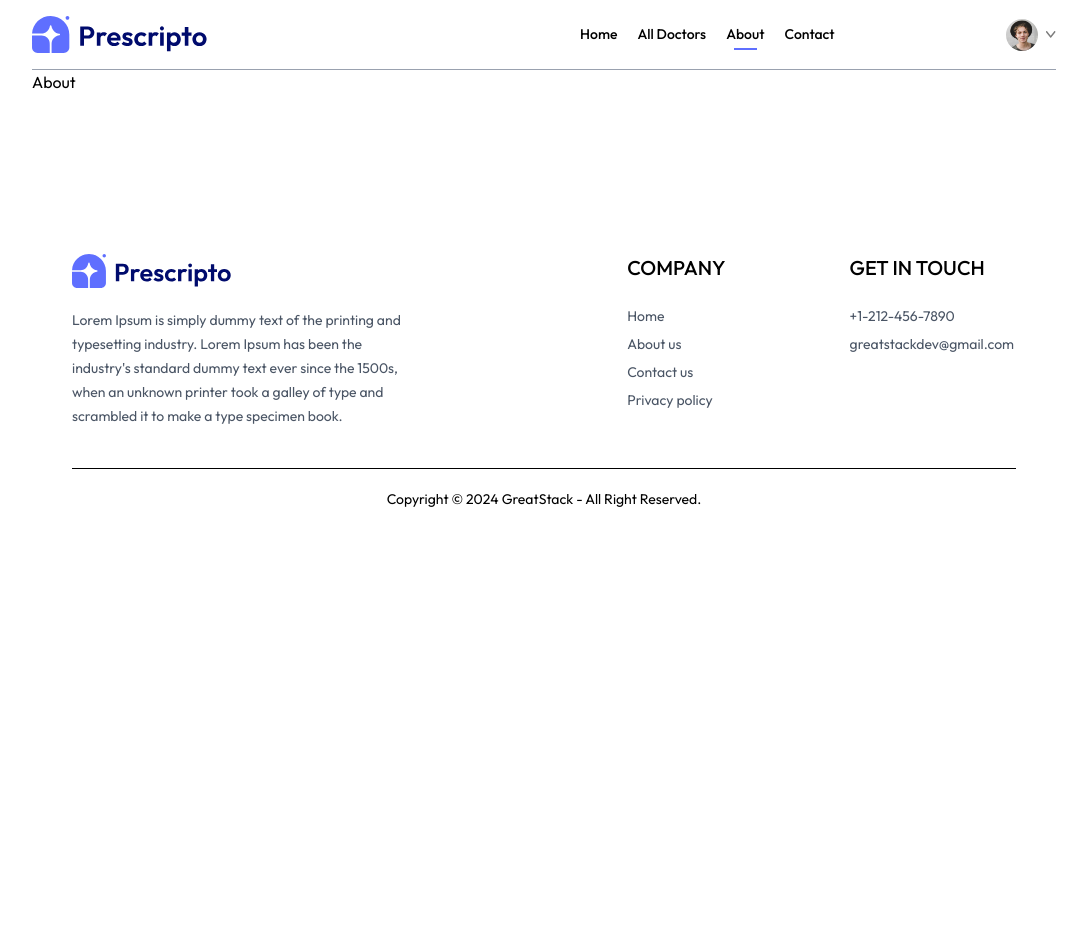
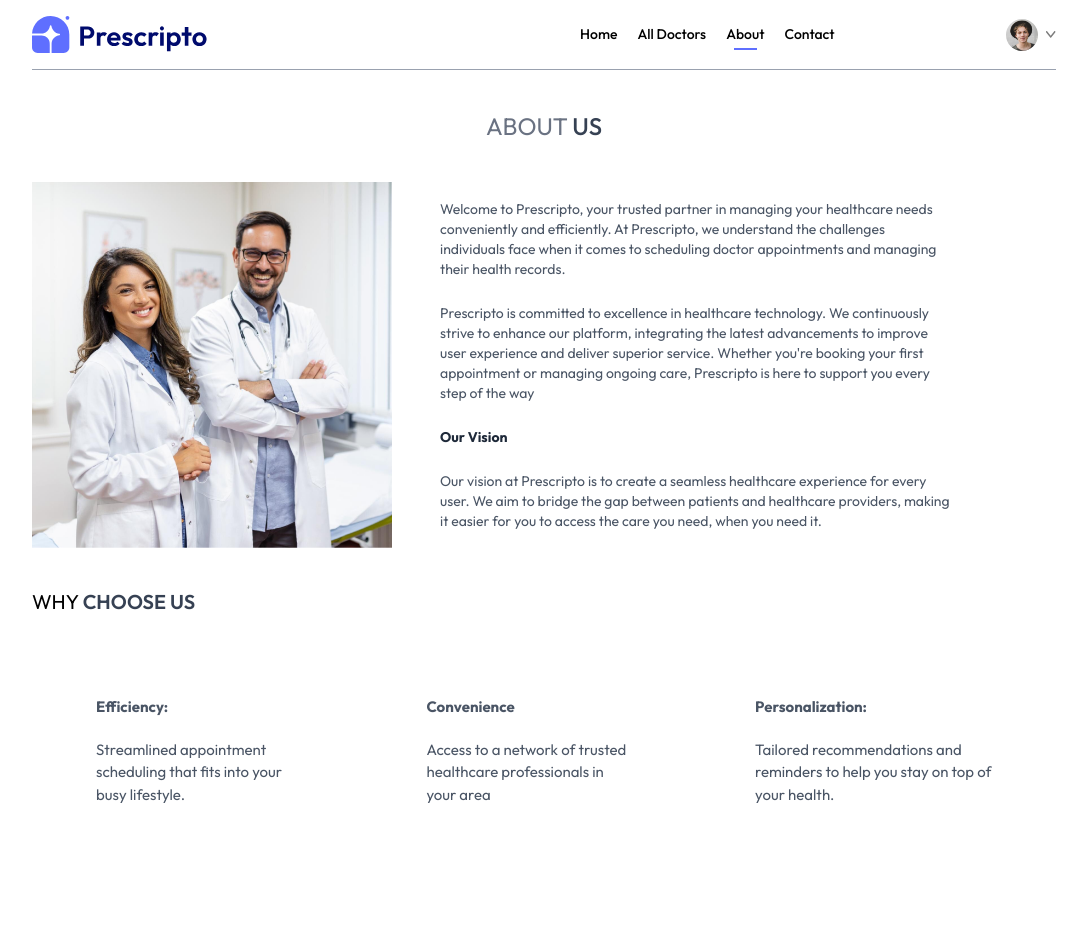
Before and after one commit to MuhammadNaeem001/Prescripto, a React (Vite) app: page /about in a window 1280 px wide. Shown: the top 952 px of the page, without its empty margins (96-1183 px from the left). Before the commit the page ends 800 px from the top, so only its background shows below. Built offline with nearby package versions, Linux system fonts and the light colour scheme.

Commit message:
contact page or landing pages are completed

```diff
--- a/src/pages/About.jsx
+++ b/src/pages/About.jsx
@@ -1,8 +1,45 @@
 import React from 'react'
+import { assets } from '../assets/assets'
 
 const About = () => {
   return (
-    <div>About</div>
+    <div>
+      <div className=' text-center text-2xl pt-10 text-gray-500'>
+        <p>ABOUT <span className='text-gray-700 font-medium'>US</span></p>
+      </div>
+      <div className='my-10 flex flex-col md:flex-row gap-12'>
+       <img className='w-full  md:max-w-[360px]' src={assets.about_image} alt='' />
+       <div className='flex flex-col justify-center gap-6 md:w-2/4 text-sm text-gray-600 '>
+        <p>Welcome to Prescripto, your trusted partner in managing your healthcare needs conveniently and efficiently. At Prescripto, we understand the challenges individuals face when it comes to scheduling doctor appointments and managing their health records.</p>
+        <p>Prescripto is committed to excellence in healthcare technology. We continuously strive to enhance our platform, integrating the latest advancements to improve user experience and deliver superior service. Whether you're booking your first appointment or managing ongoing care, Prescripto is here to support you every step of the way</p>
+        <b className='text-gray-800'>Our Vision</b>
+        <p>Our vision at Prescripto is to create a seamless healthcare experience for every user. We aim to bridge the gap between patients and healthcare providers, making it easier for you to access the care you need, when you need it.</p>
+       </div>
+      </div>
+
+
+<div className='text-xl my-4'>
+  <p>WHY  <span className='text-gray-700 font-semibold  '>CHOOSE US</span></p>
+</div>
+
+<div className='flex flex-col md:flex-row mb-20'>
+  <div className=' px-10 md:px-16 py-8 sm:py-16 flex flex-col gap-5 text-[15px] hover:bg-[#5F6FFF] hover:text-white transition-all duration-300 text-gray-600 cursor-pointer'>
+    <b>Efficiency:</b>
+    <p>Streamlined appointment scheduling that fits into your busy lifestyle.</p>
+  </div>
+  <div className=' px-10 md:px-16 py-8 sm:py-16 flex flex-col gap-5 text-[15px] hover:bg-[#5F6FFF] hover:text-white transition-all duration-300 text-gray-600 cursor-pointer'>
+
+     <b>Convenience</b>
+    <p>Access to a network of trusted healthcare professionals in your area</p>
+  </div>
+  <div className=' px-10 md:px-16 py-8 sm:py-16 flex flex-col gap-5 text-[15px] hover:bg-[#5F6FFF] hover:text-white transition-all duration-300 text-gray-600 cursor-pointer'>
+
+     <b>Personalization:</b>
+    <p>Tailored recommendations and reminders to help you stay on top of your health.</p>
+  </div>
+</div>
+
+    </div>
   )
 }
 
--- a/src/pages/Contact.jsx
+++ b/src/pages/Contact.jsx
@@ -1,8 +1,26 @@
 import React from 'react'
+import { assets } from '../assets/assets'
 
 const Contact = () => {
   return (
-    <div>Contact</div>
+    <div>
+      <div className='text-center text-2xl pt-10 text-gray-500'>
+        <p>CONTACT <span className='text-gray-700 font-semibold'>US</span></p>
+      </div>
+
+      <div className='my-10 flex flex-col justify-center md:flex-row gap-10 mb-28 text-sm'>
+        <img className='w-full md:max-w-[360px]' src={assets.contact_image} alt=''/>
+
+        <div className='flex flex-col justify-center items-start gap-6'>
+          <p className='font-semibold text-lg text-gray-600'> Our OFFICE</p>
+          <p className='text-gray-600'>54709 Willms Station <br />Suite 350, Washington, USA</p>
+          <p className='text-gray-600'>Tel: (415) 555‑0132/ <br /> Email: greatstackdev@gmail.com </p>
+          <p className='font-semibold text-lg text-gray-600'>Careers at PRESCRIPTO </p>
+          <p className='text-gray-600'>Learn more about our teams and job openings </p>
+          <button className='border border-black px-8 py-4 text-sm hover:bg-black hover:text-white transition-all duration-500 '>Explore Jobs</button>
+        </div>
+      </div>
+    </div>
   )
 }
 
```
